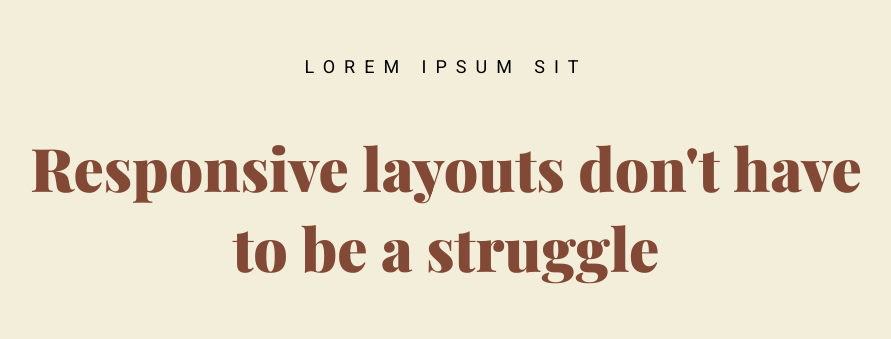
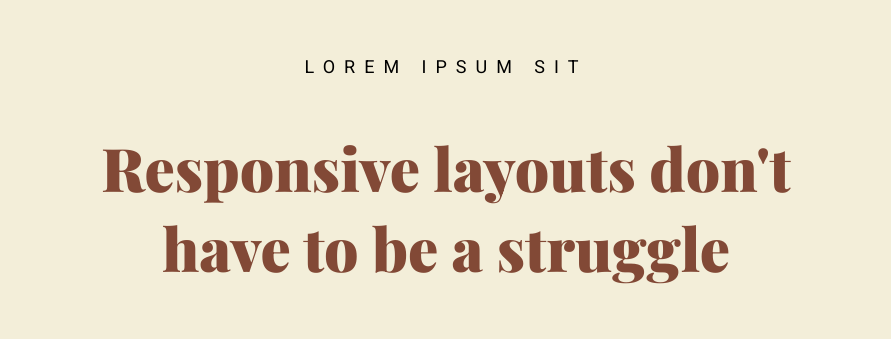
Before and after one commit to Annie-Huang/conquering-responsive-layouts, a website: page flexbox-challenge-4/index.html in a window 1280 px wide. Shown: the part 204-543 px from the top of the page, without its empty margins (194-1085 px from the left). Drawn offline with nearby package versions, Linux system fonts and the light colour scheme.

Commit message:
Need to set a max-width for the hero-text otherwise the width grow forever big with increase size of window (70%)

```diff
--- a/flexbox-challenge-4/style.css
+++ b/flexbox-challenge-4/style.css
@@ -11,7 +11,7 @@ https://fonts.google.com/specimen/Playfair+Display?query=Playfair&sidebar.open=t
 body {
   margin: 0;
   font-family: 'Roboto', sans-serif;
-  font-size: 1.3rem;
+  font-size: 1.3125rem; /* 21px */
 }
 
 .hero {
@@ -26,8 +26,10 @@ body {
 
 .hero-text {
   width: 70%;
+  max-width: 775px;
   text-align: center;
 }
+
 .subtitle {
   font-size: 1.125rem; /* 18px */
   text-transform: uppercase;
@@ -35,6 +37,6 @@ body {
 }
 h1 {
   font-family: 'Playfair Display', serif;
-  font-size: 3.75rem;  /*60px */
+  font-size: 3.75rem;  /* 60px */
   color: #824936;
 }
```
